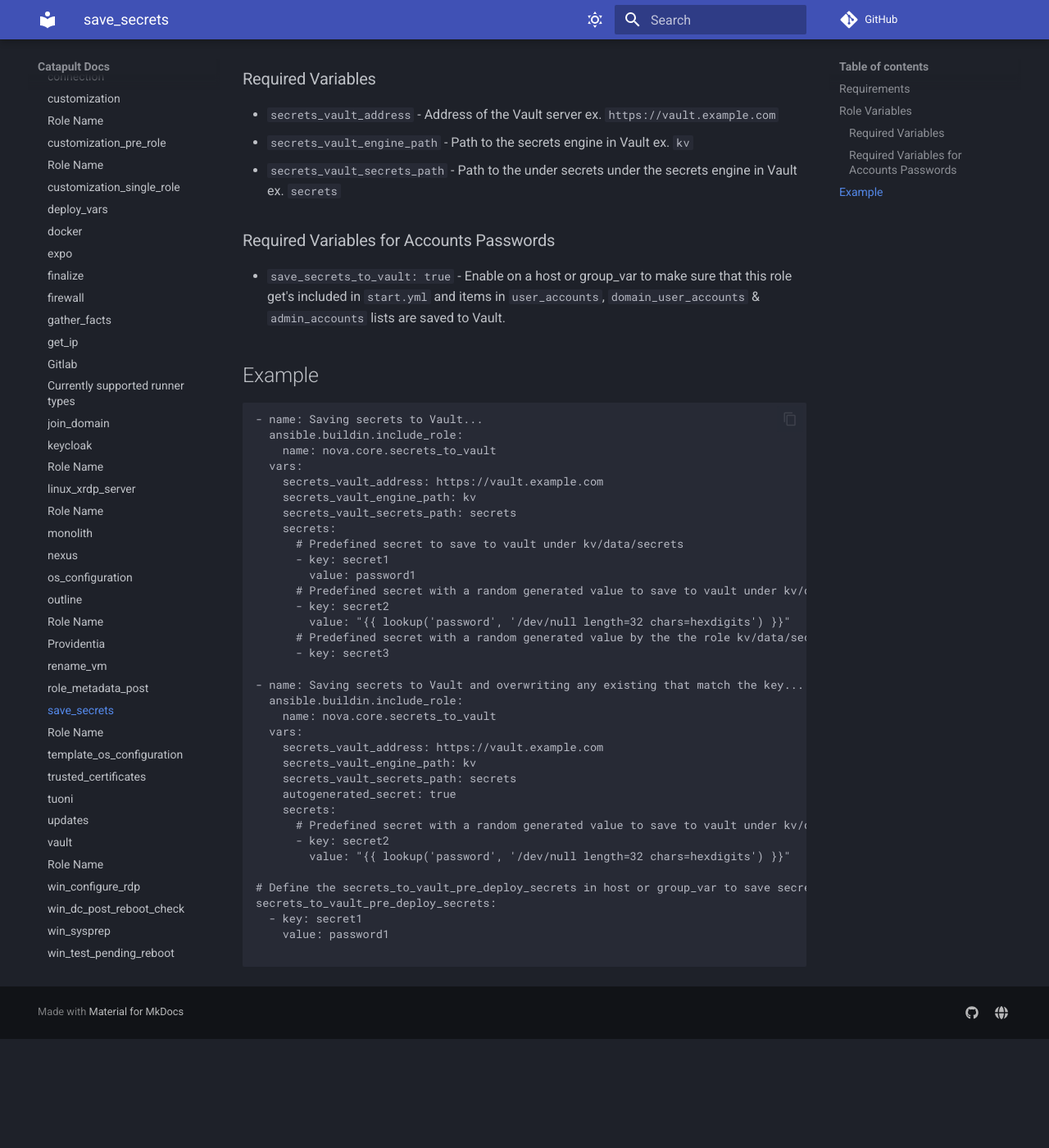
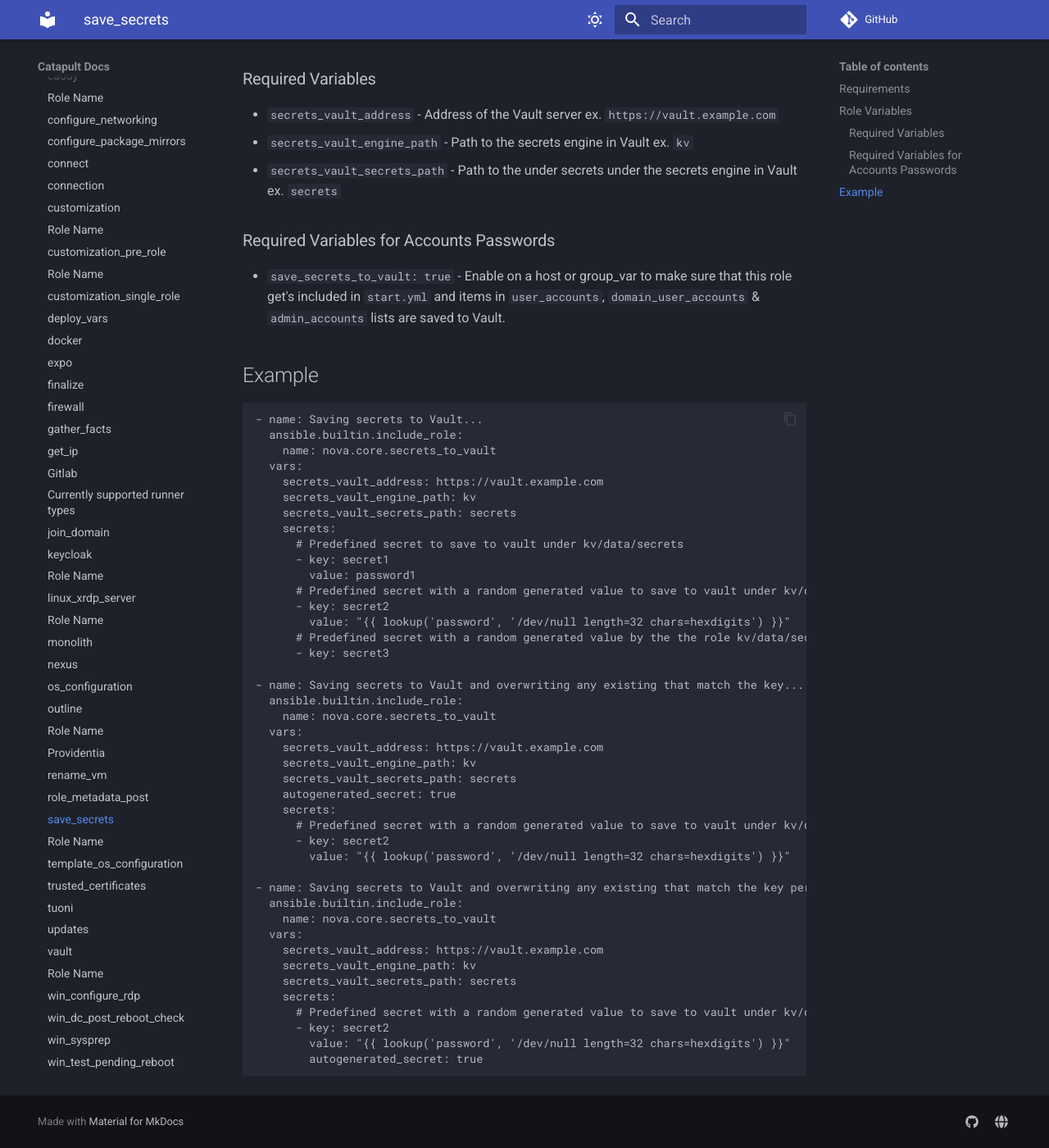
Before and after one commit to ClarifiedSecurity/catapult-docs, an MkDocs documentation site: the page built from docs/nova-core-collection/secrets_to_vault.md, in a window 1280 px wide and 1400 px high, scrolled down 693 px. Shown: the whole window at 82% size. Built offline with MkDocs 1.6.1 and Material for MkDocs 9.7.7, drawn with Linux system fonts in a browser that asks for light colours; comment, search, counter and statistics services are not loaded; before the commit the page ends 1960 px from its top, so only the background shows below that.

````diff
--- a/docs/nova-core-collection/secrets_to_vault.md
+++ b/docs/nova-core-collection/secrets_to_vault.md
@@ -30,7 +30,7 @@ Refer to [defaults/main.yml](https://github.com/novateams/nova.core/blob/main/no
 
 ```yaml
 - name: Saving secrets to Vault...
-  ansible.buildin.include_role:
+  ansible.builtin.include_role:
     name: nova.core.secrets_to_vault
   vars:
     secrets_vault_address: https://vault.example.com
@@ -47,7 +47,7 @@ Refer to [defaults/main.yml](https://github.com/novateams/nova.core/blob/main/no
       - key: secret3
 
 - name: Saving secrets to Vault and overwriting any existing that match the key...
-  ansible.buildin.include_role:
+  ansible.builtin.include_role:
     name: nova.core.secrets_to_vault
   vars:
     secrets_vault_address: https://vault.example.com
@@ -59,9 +59,16 @@ Refer to [defaults/main.yml](https://github.com/novateams/nova.core/blob/main/no
       - key: secret2
         value: "{{ lookup('password', '/dev/null length=32 chars=hexdigits') }}"
 
-# Define the secrets_to_vault_pre_deploy_secrets in host or group_var to save secrets before the deploy of the host
-secrets_to_vault_pre_deploy_secrets:
-  - key: secret1
-    value: password1
-
+- name: Saving secrets to Vault and overwriting any existing that match the key per item...
+  ansible.builtin.include_role:
+    name: nova.core.secrets_to_vault
+  vars:
+    secrets_vault_address: https://vault.example.com
+    secrets_vault_engine_path: kv
+    secrets_vault_secrets_path: secrets
+    secrets:
+      # Predefined secret with a random generated value to save to vault under kv/data/secrets
+      - key: secret2
+        value: "{{ lookup('password', '/dev/null length=32 chars=hexdigits') }}"
+        autogenerated_secret: true
 ```
````
Also changed, not shown: docs/catapult/30-how-to-personalize.md (+11 -0 lines), docs/catapult/40-how-to-customize.md (+8 -1 lines), docs/nova-core-collection/monolith.md (+32 -0 lines).
